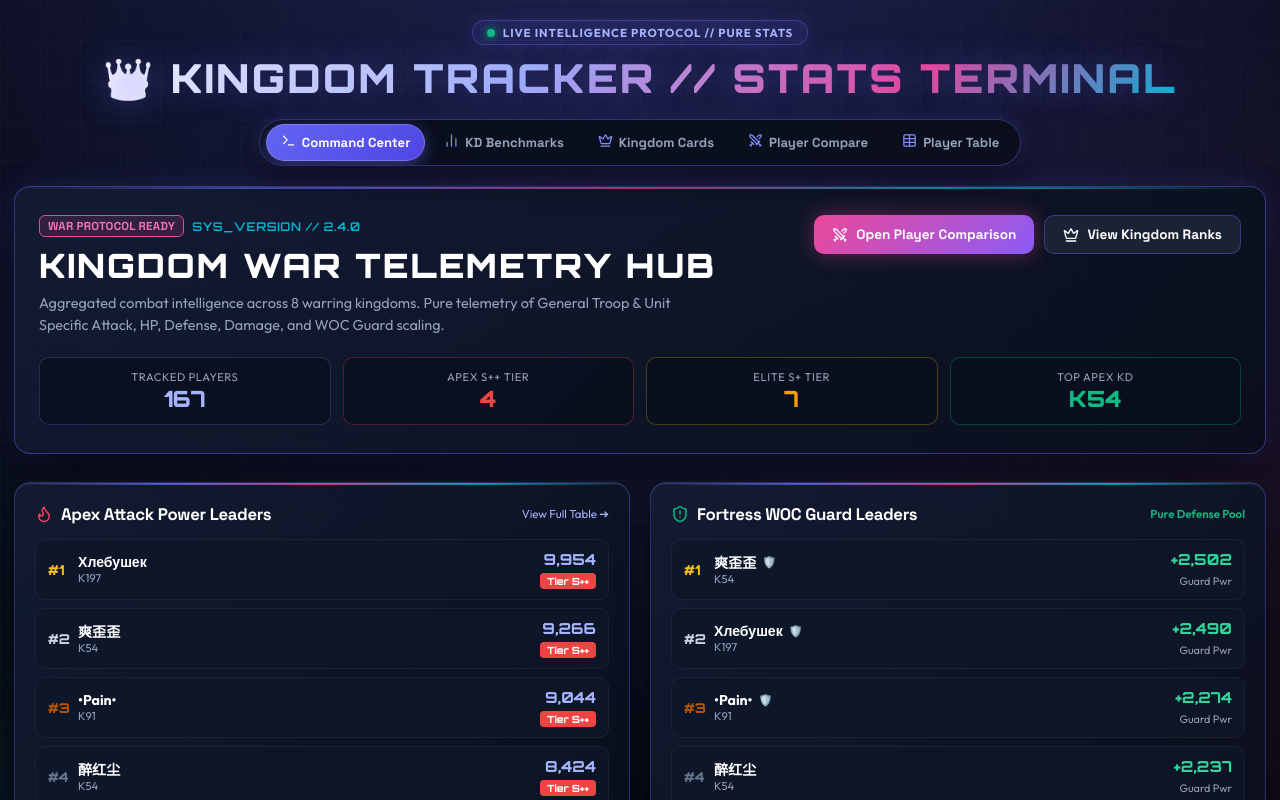
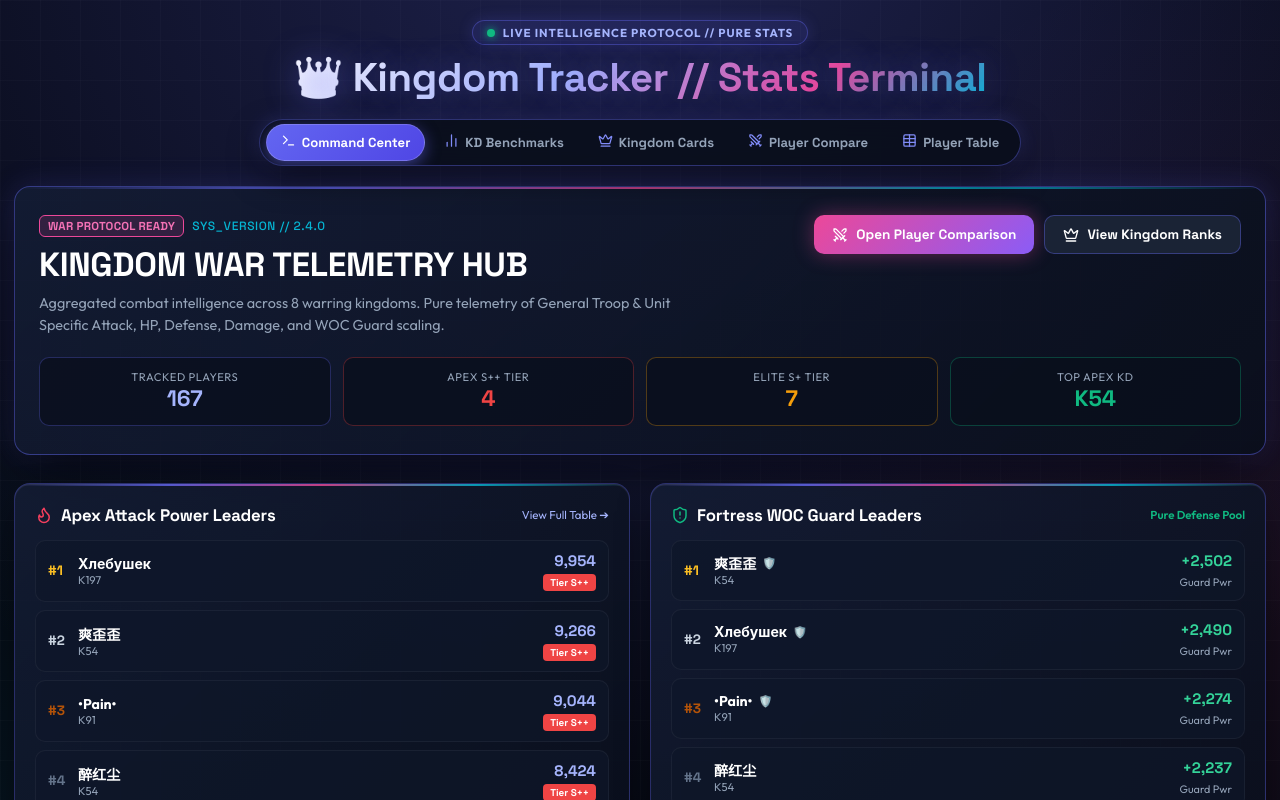
Before and after one commit to vanosski/statistics, a React (Vite) app: page / in a window 1280 px wide. Shown: the top 800 px of the page. Built offline with nearby package versions, Linux system fonts and the light colour scheme.

Commit message:
Replace jagged gaming font with crisp, highly readable Space Grotesk and Outfit typography

```diff
--- a/src/components/HomePage.tsx
+++ b/src/components/HomePage.tsx
@@ -67,7 +67,7 @@ export const HomePage: React.FC<HomePageProps> = ({
               <span className="badge" style={{ background: 'rgba(236, 72, 153, 0.15)', border: '1px solid #ec4899', color: '#f472b6' }}>
                 WAR PROTOCOL READY
               </span>
-              <span style={{ fontSize: '0.75rem', color: '#06b6d4', fontFamily: 'Orbitron, sans-serif', letterSpacing: '0.05em' }}>
+              <span style={{ fontSize: '0.75rem', color: '#06b6d4', fontFamily: 'Space Grotesk, sans-serif', letterSpacing: '0.05em' }}>
                 SYS_VERSION // 2.4.0
               </span>
             </div>
@@ -140,7 +140,7 @@ export const HomePage: React.FC<HomePageProps> = ({
             }}
           >
             <div style={{ fontSize: '0.7rem', color: 'var(--text-muted)', textTransform: 'uppercase', letterSpacing: '0.05em' }}>Tracked Players</div>
-            <div style={{ fontSize: '1.4rem', fontWeight: 900, color: '#a5b4fc', fontFamily: 'Orbitron, sans-serif' }}>{totalPlayers}</div>
+            <div style={{ fontSize: '1.4rem', fontWeight: 900, color: '#a5b4fc', fontFamily: 'Space Grotesk, sans-serif' }}>{totalPlayers}</div>
           </div>
 
           <div
@@ -153,7 +153,7 @@ export const HomePage: React.FC<HomePageProps> = ({
             }}
           >
             <div style={{ fontSize: '0.7rem', color: 'var(--text-muted)', textTransform: 'uppercase', letterSpacing: '0.05em' }}>Apex S++ Tier</div>
-            <div style={{ fontSize: '1.4rem', fontWeight: 900, color: '#ef4444', fontFamily: 'Orbitron, sans-serif' }}>{sPlusPlusCount}</div>
+            <div style={{ fontSize: '1.4rem', fontWeight: 900, color: '#ef4444', fontFamily: 'Space Grotesk, sans-serif' }}>{sPlusPlusCount}</div>
           </div>
 
           <div
@@ -166,7 +166,7 @@ export const HomePage: React.FC<HomePageProps> = ({
             }}
           >
             <div style={{ fontSize: '0.7rem', color: 'var(--text-muted)', textTransform: 'uppercase', letterSpacing: '0.05em' }}>Elite S+ Tier</div>
-            <div style={{ fontSize: '1.4rem', fontWeight: 900, color: '#f59e0b', fontFamily: 'Orbitron, sans-serif' }}>{sPlusCount}</div>
+            <div style={{ fontSize: '1.4rem', fontWeight: 900, color: '#f59e0b', fontFamily: 'Space Grotesk, sans-serif' }}>{sPlusCount}</div>
           </div>
 
           <div
@@ -179,7 +179,7 @@ export const HomePage: React.FC<HomePageProps> = ({
             }}
           >
             <div style={{ fontSize: '0.7rem', color: 'var(--text-muted)', textTransform: 'uppercase', letterSpacing: '0.05em' }}>Top Apex KD</div>
-            <div style={{ fontSize: '1.4rem', fontWeight: 900, color: '#10b981', fontFamily: 'Orbitron, sans-serif' }}>{rankedKingdoms[0]?.server || 'K54'}</div>
+            <div style={{ fontSize: '1.4rem', fontWeight: 900, color: '#10b981', fontFamily: 'Space Grotesk, sans-serif' }}>{rankedKingdoms[0]?.server || 'K54'}</div>
           </div>
         </div>
       </div>
@@ -225,7 +225,7 @@ export const HomePage: React.FC<HomePageProps> = ({
                 <div style={{ display: 'flex', alignItems: 'center', gap: '10px' }}>
                   <span
                     style={{
-                      fontFamily: 'Orbitron, sans-serif',
+                      fontFamily: 'Space Grotesk, sans-serif',
                       fontWeight: 800,
                       fontSize: '0.85rem',
                       color: idx === 0 ? '#fbbf24' : idx === 1 ? '#cbd5e1' : idx === 2 ? '#b45309' : '#64748b',
@@ -241,7 +241,7 @@ export const HomePage: React.FC<HomePageProps> = ({
                 </div>
 
                 <div style={{ textAlign: 'right' }}>
-                  <div style={{ fontSize: '0.95rem', fontWeight: 800, color: '#a5b4fc', fontFamily: 'Orbitron, sans-serif' }}>
+                  <div style={{ fontSize: '0.95rem', fontWeight: 800, color: '#a5b4fc', fontFamily: 'Space Grotesk, sans-serif' }}>
                     {p.total_pow.toLocaleString()}
                   </div>
                   <span className="tier-pill" style={{ background: p.total_pow_color, fontSize: '0.62rem' }}>
@@ -290,7 +290,7 @@ export const HomePage: React.FC<HomePageProps> = ({
                 <div style={{ display: 'flex', alignItems: 'center', gap: '10px' }}>
                   <span
                     style={{
-                      fontFamily: 'Orbitron, sans-serif',
+                      fontFamily: 'Space Grotesk, sans-serif',
                       fontWeight: 800,
                       fontSize: '0.85rem',
                       color: idx === 0 ? '#fbbf24' : idx === 1 ? '#cbd5e1' : idx === 2 ? '#b45309' : '#64748b',
@@ -308,7 +308,7 @@ export const HomePage: React.FC<HomePageProps> = ({
                 </div>
 
                 <div style={{ textAlign: 'right' }}>
-                  <div style={{ fontSize: '0.95rem', fontWeight: 800, color: '#34d399', fontFamily: 'Orbitron, sans-serif' }}>
+                  <div style={{ fontSize: '0.95rem', fontWeight: 800, color: '#34d399', fontFamily: 'Space Grotesk, sans-serif' }}>
                     +{p.dgp.toLocaleString()}
                   </div>
                   <span style={{ fontSize: '0.68rem', color: 'var(--text-muted)' }}>Guard Pwr</span>
@@ -373,7 +373,7 @@ export const HomePage: React.FC<HomePageProps> = ({
               >
                 <div>
                   <div style={{ display: 'flex', alignItems: 'center', gap: '8px' }}>
-                    <span style={{ fontWeight: 800, fontSize: '0.85rem', color: '#818cf8', fontFamily: 'Orbitron, sans-serif' }}>
+                    <span style={{ fontWeight: 800, fontSize: '0.85rem', color: '#818cf8', fontFamily: 'Space Grotesk, sans-serif' }}>
                       #{rankIdx + 1}
                     </span>
                     <span style={{ fontWeight: 800, fontSize: '1.1rem', color: '#fff', fontFamily: 'Space Grotesk, sans-serif' }}>
@@ -389,7 +389,7 @@ export const HomePage: React.FC<HomePageProps> = ({
                 </div>
 
                 <div style={{ textAlign: 'right' }}>
-                  <div style={{ fontSize: '1.1rem', fontWeight: 900, color: '#fbbf24', fontFamily: 'Orbitron, sans-serif' }}>
+                  <div style={{ fontSize: '1.1rem', fontWeight: 900, color: '#fbbf24', fontFamily: 'Space Grotesk, sans-serif' }}>
                     {finalKdPwr.toLocaleString()}
                   </div>
                   <div style={{ fontSize: '0.68rem', color: '#10b981', display: 'flex', alignItems: 'center', justifyContent: 'flex-end', gap: '2px' }}>
--- a/src/index.css
+++ b/src/index.css
@@ -1,4 +1,4 @@
-@import url('https://fonts.googleapis.com/css2?family=Orbitron:wght@600;700;800;900&family=Outfit:wght@300;400;500;600;700;800&family=Space+Grotesk:wght@500;600;700&display=swap');
+@import url('https://fonts.googleapis.com/css2?family=Outfit:wght@300;400;500;600;700;800;900&family=Space+Grotesk:wght@500;600;700;800&display=swap');
 
 :root {
   --bg-dark: #050811;
@@ -35,7 +35,7 @@ body {
     linear-gradient(90deg, rgba(255, 255, 255, 0.02) 1px, transparent 1px);
   background-size: 100% 100%, 100% 100%, 100% 100%, 40px 40px, 40px 40px;
   color: var(--text-main);
-  font-family: 'Outfit', sans-serif;
+  font-family: 'Outfit', -apple-system, BlinkMacSystemFont, 'Segoe UI', Roboto, sans-serif;
   min-height: 100vh;
   padding: 20px 14px 40px 14px;
   display: flex;
@@ -52,16 +52,16 @@ body {
   align-items: center;
 }
 
-/* Cyber Brutalism Typography & Badges */
+/* Typography & Badges */
 h1, h2, h3, h4 {
   font-family: 'Space Grotesk', sans-serif;
-  letter-spacing: -0.02em;
+  letter-spacing: -0.01em;
 }
 
 .cyber-title {
-  font-family: 'Orbitron', 'Space Grotesk', sans-serif;
-  text-transform: uppercase;
-  letter-spacing: 0.06em;
+  font-family: 'Space Grotesk', sans-serif;
+  letter-spacing: -0.01em;
+  font-weight: 800;
 }
 
 .section-title {
@@ -107,8 +107,8 @@ h1, h2, h3, h4 {
   border-radius: 6px;
   font-size: 0.72rem;
   font-weight: 800;
-  font-family: 'Orbitron', sans-serif;
-  letter-spacing: 0.05em;
+  font-family: 'Space Grotesk', sans-serif;
+  letter-spacing: 0.03em;
   text-transform: uppercase;
   white-space: nowrap;
 }
@@ -155,14 +155,14 @@ h1, h2, h3, h4 {
 .tier-pill {
   padding: 2px 7px;
   border-radius: 4px;
-  font-size: 0.7rem;
+  font-size: 0.72rem;
   font-weight: 800;
   color: #fff;
   display: inline-block;
   min-width: 28px;
   text-align: center;
   white-space: nowrap;
-  font-family: 'Orbitron', sans-serif;
+  font-family: 'Space Grotesk', sans-serif;
 }
 
 /* Button Toggles */
```
